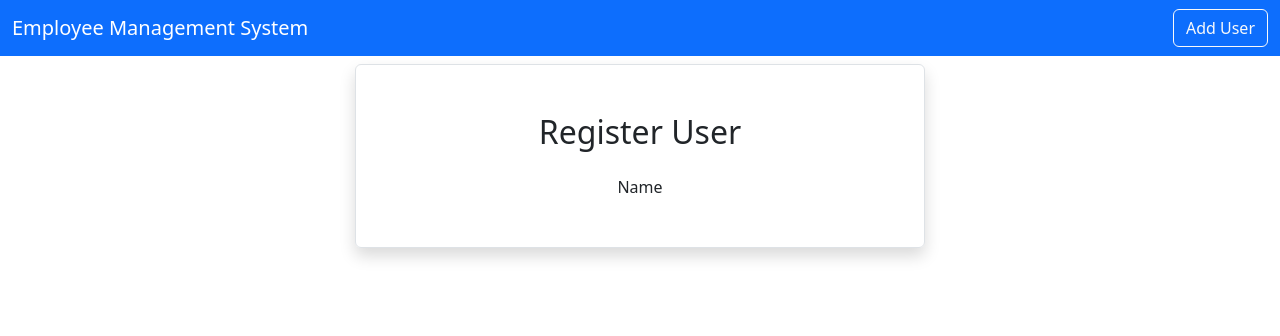
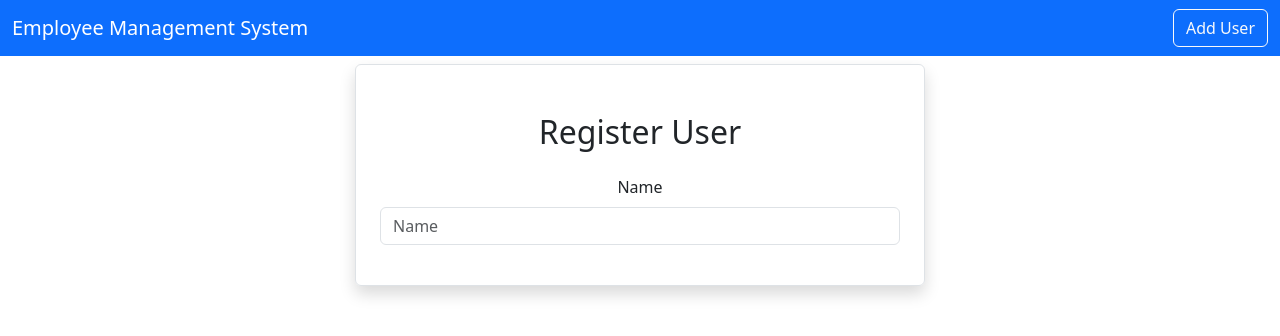
Before and after one commit to sidharth2k/Employee-Management-Frontend, a React (Create React App) app: page /adduser in a window 1280 px wide. Shown: the top 336 px of the page. Built offline with nearby package versions, Linux system fonts and the light colour scheme.

Commit message:
Name Input Box

```diff
--- a/src/users/AddUser.js
+++ b/src/users/AddUser.js
@@ -10,6 +10,12 @@ export default function AddUser() {
             <label htmlFor="Name" className="form-label">
               Name
             </label>
+            <input
+              type={"text"}
+              className="form-control"
+              placeholder="Name"
+              name="name"
+            ></input>
           </div>
         </div>
       </div>
```
